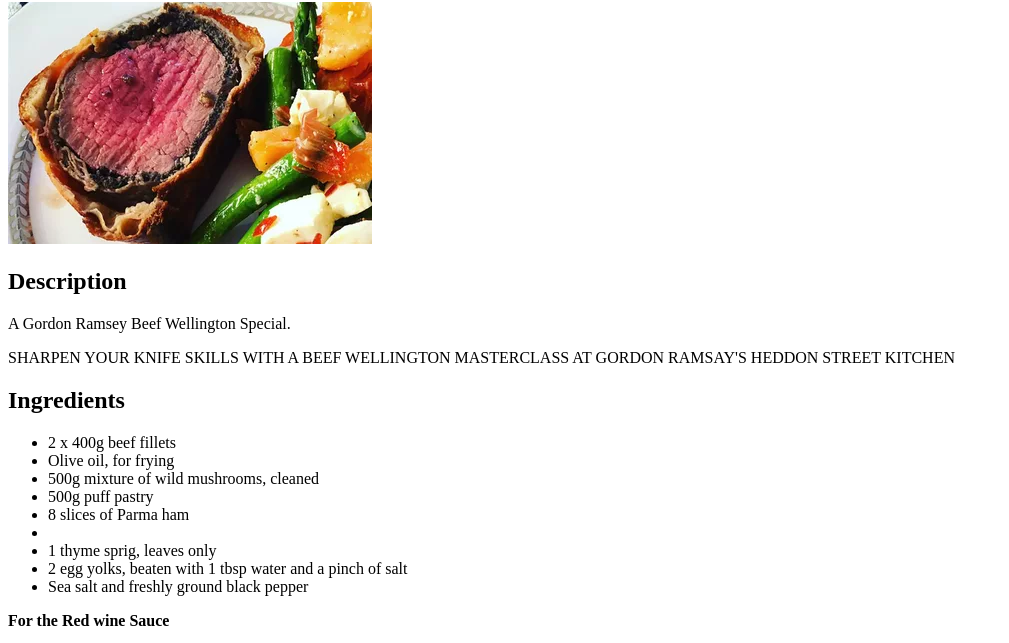
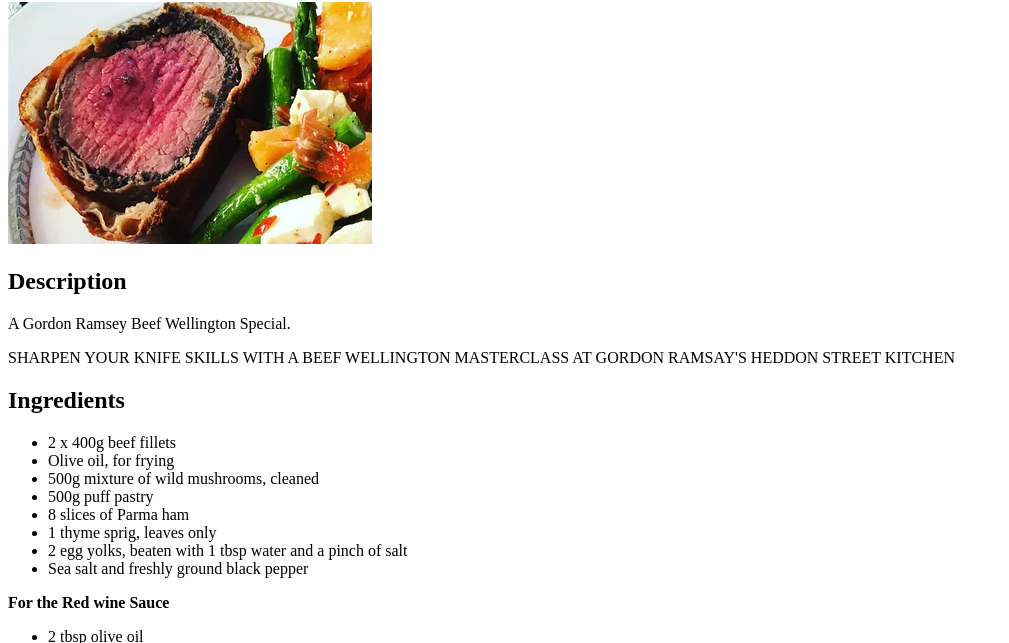
Before and after one commit to vicktheG/odin-recipes, a plain HTML site: page recipes/wellington.html in a window 1280 px wide. Shown: the part 78-721 px from the top of the page, without its empty margins (0-1009 px from the left). Drawn offline with Linux system fonts and the light colour scheme.

Commit message:
Fix: Add missing lists  closing tag

```diff
--- a/recipes/wellington.html
+++ b/recipes/wellington.html
@@ -17,7 +17,7 @@
         <li>Olive oil, for frying</li>
         <li>500g mixture of wild mushrooms, cleaned</li>
         <li>500g puff pastry</li>
-        <li>8 slices of Parma ham<li>
+        <li>8 slices of Parma ham</li>
         <li>1 thyme sprig, leaves only</li>
         <li>2 egg yolks, beaten with 1 tbsp water and a pinch of salt</li>
         <li>Sea salt and freshly ground black pepper</li>
```
